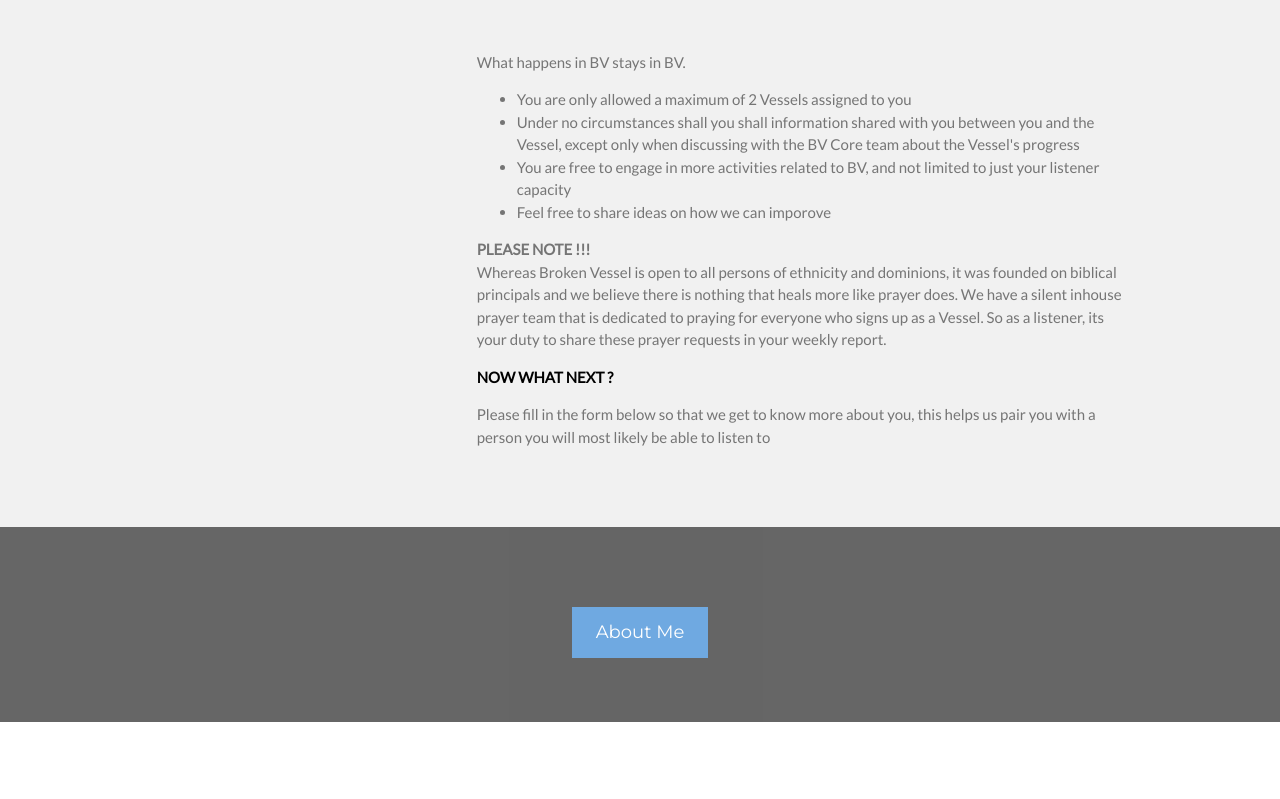
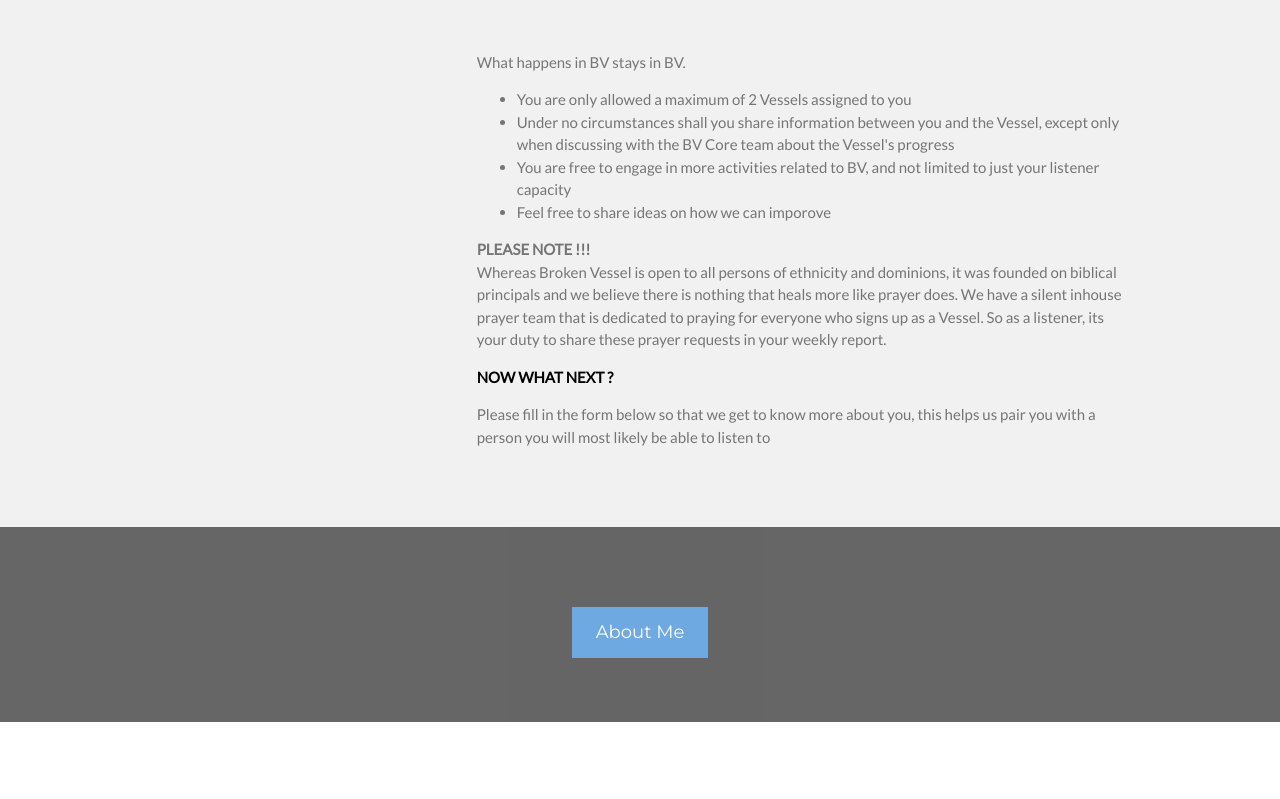
Before and after one commit to brokenvesselonline/getting-started, a plain HTML site: page index.html in a window 1280 px wide. Shown: the part 1149-1948 px from the top of the page. Drawn offline with nearby package versions, Linux system fonts and the light colour scheme.

Commit message:
initial commit

```diff
--- a/index.html
+++ b/index.html
@@ -82,7 +82,7 @@
         </p>
         <ul class="w3-text-grey">
           <li>You are only allowed a maximum of 2 Vessels assigned to you</li>
-          <li>Under no circumstances shall you shall information shared with you between you and the Vessel, except only when discussing with the BV Core team about the Vessel's progress</li>
+          <li>Under no circumstances shall you share information between you and the Vessel, except only when discussing with the BV Core team about the Vessel's progress</li>
           <li>You are free to engage in more activities related to BV, and not limited to just your listener capacity</li>
           <li>Feel free to share ideas on how we can imporove</li>
         </ul>
```
